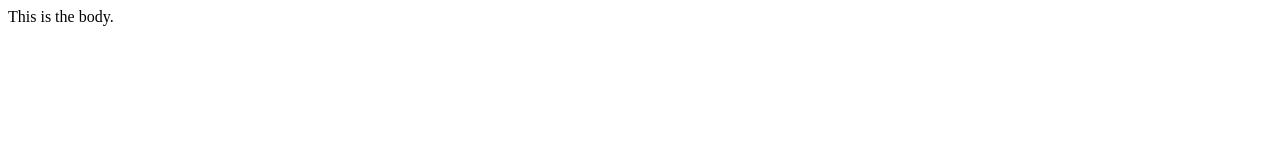
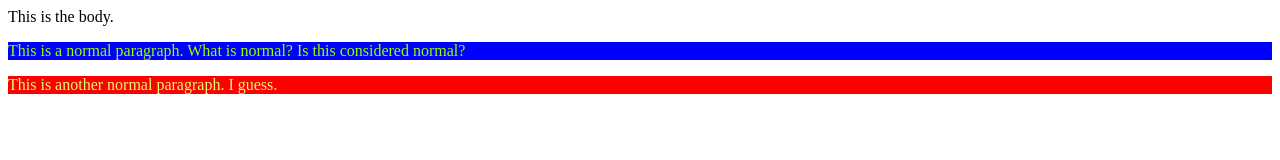
Before and after one commit to BewiggedMilk73/Sandbox, a plain HTML site: page index.html in a window 1280 px wide. Drawn offline with Linux system fonts and the light colour scheme.

Commit message:
Added some styling

```diff
--- a/index.html
+++ b/index.html
@@ -4,9 +4,21 @@
 <head>
   <meta charset="utf-8">
   <title>This is a Template</title>
+    <link rel="stylesheet" href="main.css">
+
+    <style>
+        .funky {background-color: red;
+            color: #dcfe71;}
+        #funkyID {background-color: blue;
+            color: #95ff04;}
+
+    </style>
+
 </head>
 
 <body>
   This is the body.
+    <p id="funkyID">This is a normal paragraph.  What is normal?  Is this considered normal?</p>
+    <p class="funky">This is another normal paragraph.  I guess. </p>
 </body>
 </html>
```
